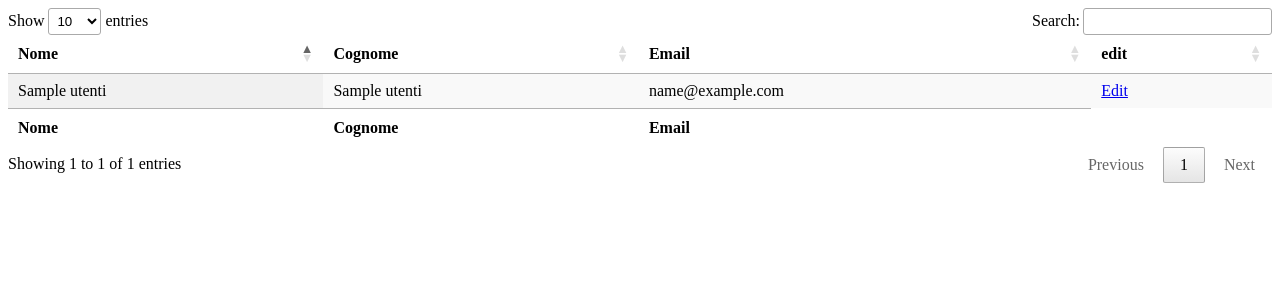
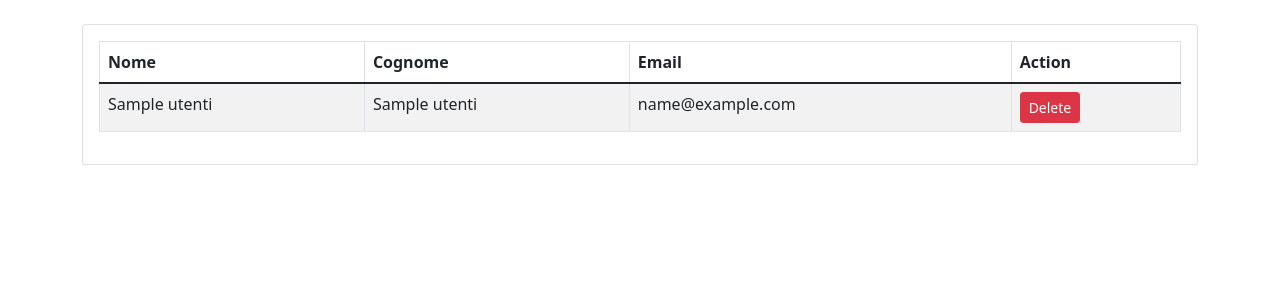
Before and after one commit to YuriRomano02/DibrisPlus, a PHP site: page /allusers.php in a window 1280 px wide. Shown: the top 300 px of the page. Run offline with PHP 8.4, Linux system fonts and the light colour scheme; tables that the repository leaves empty or names only in its code hold one stand-in row (values such as "Sample post"); some libraries are stand-ins or nearby versions.

Commit message:
UPDATE:allusers.php & ADD:delete.php

```diff
--- a/Amministration/allusers.php
+++ b/Amministration/allusers.php
@@ -1,46 +1,77 @@
-<!DOCTYPE html>
+<?php
+    include '../Common_elements/databaseConnection.php';
+?>
+<!doctype html>
 <html lang="en">
+  <head>
+    <!-- Required meta tags -->
+    <meta charset="utf-8">
+    <meta name="viewport" content="width=device-width, initial-scale=1">
 
-<head>
-    <meta charset="UTF-8">
-    <meta name="viewport" content="width=device-width, initial-scale=1.0">
-    <title>Document</title>
+    <!-- Bootstrap CSS -->
+    <link href="https://cdn.jsdelivr.net/npm/bootstrap@5.1.3/dist/css/bootstrap.min.css" rel="stylesheet">
 
-    <script src="https://ajax.googleapis.com/ajax/libs/jquery/3.6.0/jquery.min.js"></script>
+    <title>Student CRUD</title>
+</head>
+<body>
+
+    <div class="container mt-4">
 
 
-    <link rel="stylesheet" href="https://cdn.datatables.net/1.13.7/css/jquery.dataTables.css" />
+        <div class="row">
+            <div class="col-md-12">
+                <div class="card">
 
-    <script src="https://cdn.datatables.net/1.13.7/js/jquery.dataTables.js"></script>
-</head>
+                    <div class="card-body">
 
-<body>
-    <table id="userDataList" class="display" style="width:100%">
+                        <table class="table table-bordered table-striped">
                             <thead>
                                 <tr>
                                     <th>Nome</th>
                                     <th>Cognome</th>
                                     <th>Email</th>
-                <th>edit</th>
+                                    <th>Action</th>
                                 </tr>
                             </thead>
-        <tfoot>
+                            <tbody>
+                                <?php
+                                    $query = "SELECT * FROM utenti";
+                                    $query_run = mysqli_query($conn, $query);
+
+                                    if(mysqli_num_rows($query_run) > 0)
+                                    {
+                                        foreach($query_run as $utenti)
+                                        {
+                                            ?>
                                             <tr>
-                <th>Nome</th>
-                <th>Cognome</th>
-                <th>Email</th>
+                                                <td><?= $utenti['nome']; ?></td>
+                                                <td><?= $utenti['cognome']; ?></td>
+                                                <td><?= $utenti['email']; ?></td>
+                                                <td>
+                                                    <form action="delete.php" method="POST" class="d-inline">
+                                                        <button type="submit" name="delete_user" value="<?=$utenti['email'];?>" class="btn btn-danger btn-sm">Delete</button>
+                                                    </form>
+                                                </td>
                                             </tr>
-        </tfoot>
+                                            <?php
+                                        }
+                                    }
+                                    else
+                                    {
+                                        echo "<h5> No Record Found </h5>";
+                                    }
+                                ?>
+
+                            </tbody>
                         </table>
-    <script>
-        $(document).ready(function() {
-            $('#userDataList').DataTable({
-                "processing": true,
-                "serverSide": true,
-                "ajax": "fetchData.php"
-            });
-        });
-    </script>
+
+                    </div>
+                </div>
+            </div>
+        </div>
+    </div>
+
+    <script src="https://cdn.jsdelivr.net/npm/bootstrap@5.1.3/dist/js/bootstrap.bundle.min.js"></script>
+
 </body>
-
 </html>
--- a/Amministration/fetchData.php
+++ b/Amministration/fetchData.php
@@ -17,7 +17,12 @@ $columns = array(
         'db'        => 'email',
         'dt'        => 3,
         'formatter' => function( $d, $row ) {
-            return '<a href="edit.php?id='.$d.'">Edit</a>';
+            return '
+                <form method="post" action="delete.php">
+                <a href="edit.php?id='.$d.'">Edit</a>&nbsp;
+                <a href="delete.php?email=<?php echo $d; ?>">Delete</a>
+                </form>
+            ';
         }
     )
 );
@@ -28,4 +33,5 @@ echo json_encode(
     SSP::simple( $_GET, $dbDetails, $table, $primaryKey, $columns )
 );
 
+
 ?>
```
Also changed, not shown: Amministration/delete.php (added, +26 -0 lines). Lines whose indentation alone changed are shown as unchanged.
